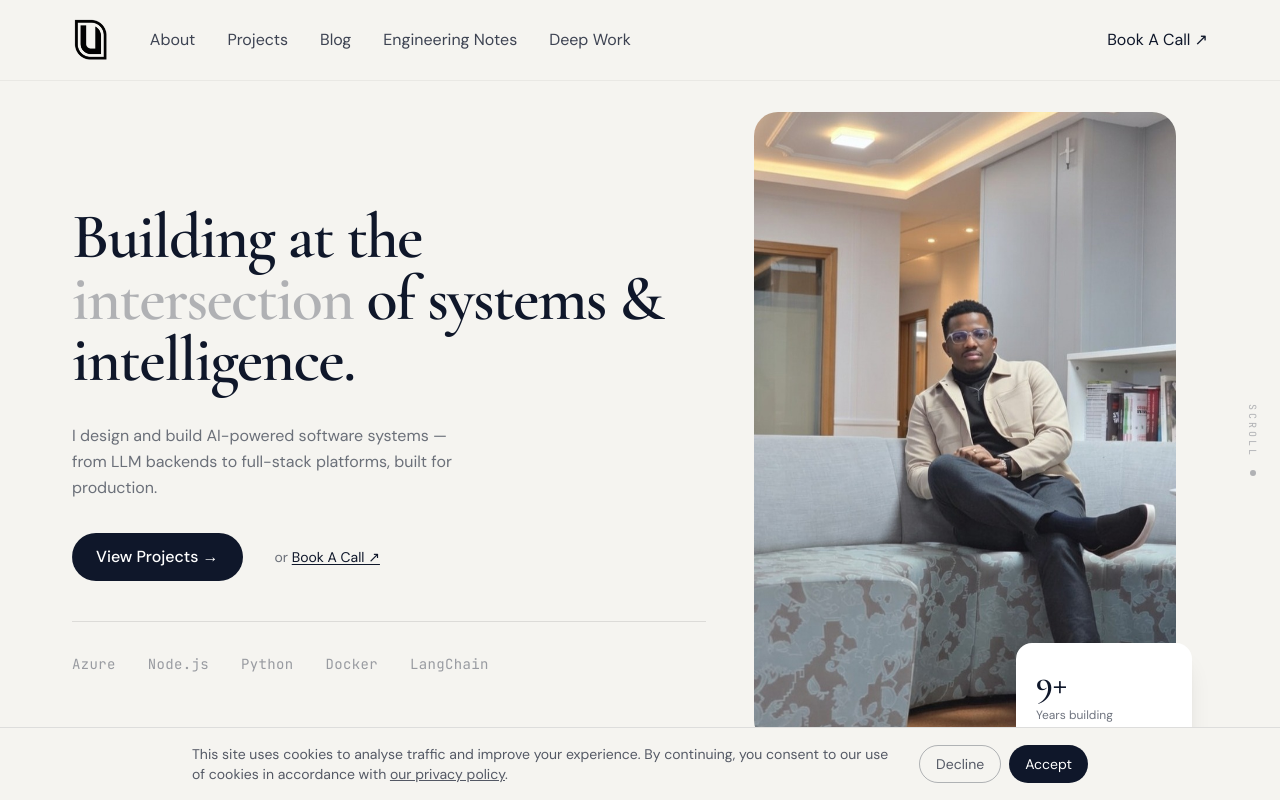
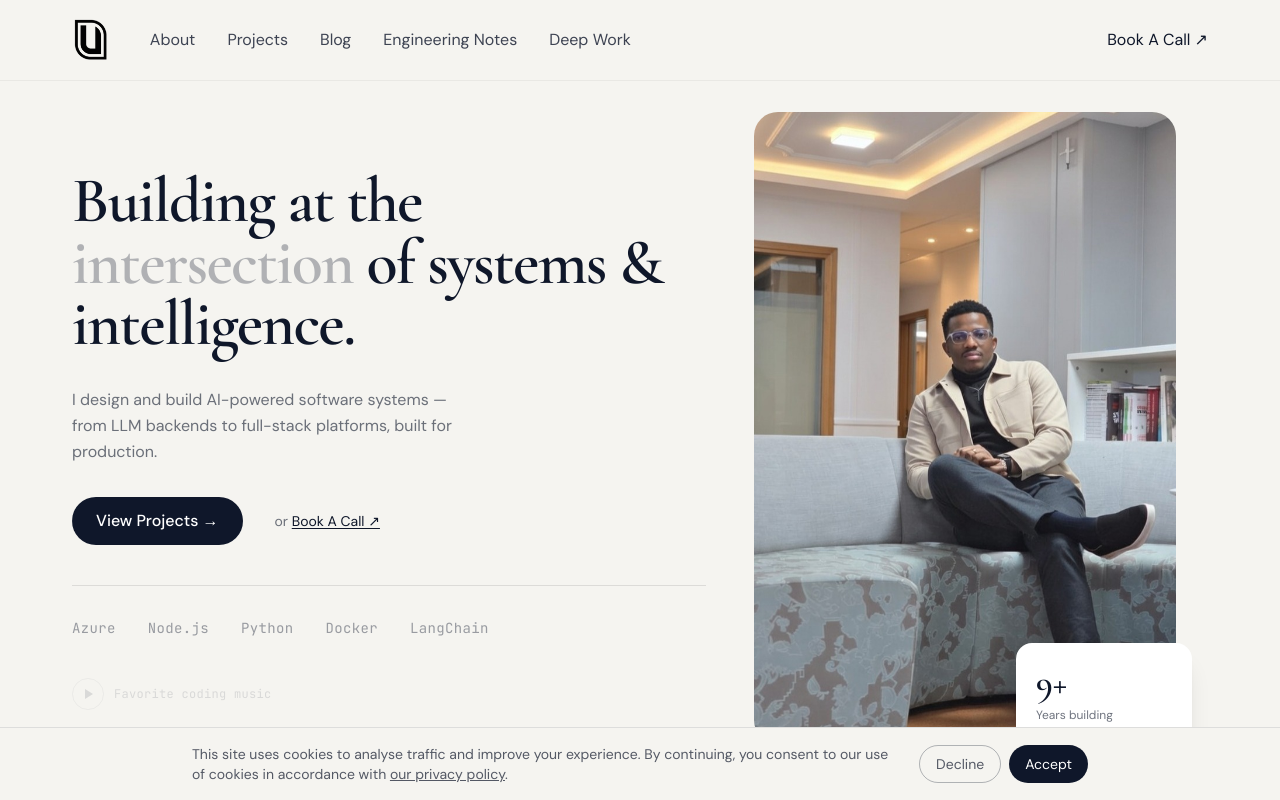
Before and after one commit to UrinrinO/ub_frontend, a React (Vite) app: page / in a window 1280 px wide. Shown: the top 800 px of the page. Built offline with nearby package versions, Linux system fonts and the light colour scheme.

Commit message:
Coding music added

```diff
--- /dev/null
+++ b/src/pages/home/HeroAudio.tsx
@@ -0,0 +1,97 @@
+import { useEffect, useRef, useState } from "react";
+
+export default function HeroAudio({ playerId = "yt-audio-player" }: { playerId?: string }) {
+  const playerRef = useRef<any>(null);
+  const [ready, setReady] = useState(false);
+  const [playing, setPlaying] = useState(false);
+
+  useEffect(() => {
+    function initPlayer() {
+      new (window as any).YT.Player(playerId, {
+        height: "1",
+        width: "1",
+        videoId: "NSRWbIBf_vA",
+        playerVars: {
+          start: 77,
+          autoplay: 0,
+          controls: 0,
+          rel: 0,
+          modestbranding: 1,
+        },
+        events: {
+          onReady: (e: any) => {
+            // Assign from e.target — constructor return is a stub before ready
+            playerRef.current = e.target;
+            e.target.seekTo(77.20, true);
+            setReady(true);
+          },
+          onStateChange: (e: any) => {
+            setPlaying(e.data === 1);
+          },
+        },
+      });
+    }
+
+    if ((window as any).YT?.Player) {
+      initPlayer();
+    } else {
+      const prev = (window as any).onYouTubeIframeAPIReady;
+      (window as any).onYouTubeIframeAPIReady = () => {
+        prev?.();
+        initPlayer();
+      };
+      if (!document.querySelector('script[src*="youtube.com/iframe_api"]')) {
+        const tag = document.createElement("script");
+        tag.src = "https://www.youtube.com/iframe_api";
+        document.head.appendChild(tag);
+      }
+    }
+
+    return () => {
+      playerRef.current?.stopVideo?.();
+      playerRef.current = null;
+    };
+  }, []);
+
+  function toggle() {
+    const player = playerRef.current;
+    if (!player || !ready) return;
+    if (playing) {
+      player.pauseVideo();
+    } else {
+      player.playVideo();
+    }
+  }
+
+  return (
+    <div className="flex items-center gap-3">
+      {/* YouTube iframe — 1×1px, technically visible per ToS */}
+      <div style={{ position: "absolute", width: 1, height: 1, overflow: "hidden" }}>
+        <div id={playerId} />
+      </div>
+
+      <button
+        onClick={toggle}
+        disabled={!ready}
+        aria-label={playing ? "Pause music" : "Play music"}
+        className="flex items-center gap-2.5 text-foreground/40 hover:text-foreground/70 transition disabled:opacity-30 disabled:cursor-not-allowed group"
+      >
+        <span className="flex items-center justify-center w-8 h-8 rounded-full border border-foreground/15 group-hover:border-foreground/30 transition">
+          {playing ? (
+            <svg width="8" height="10" viewBox="0 0 8 10" fill="currentColor">
+              <rect x="0" y="0" width="2.5" height="10" rx="1" />
+              <rect x="5.5" y="0" width="2.5" height="10" rx="1" />
+            </svg>
+          ) : (
+            <svg width="8" height="10" viewBox="0 0 8 10" fill="currentColor" className="translate-x-px">
+              <path d="M0 0l8 5-8 5V0z" />
+            </svg>
+          )}
+        </span>
+        <span className="font-mono text-xs tracking-wide">
+          {playing ? "Now playing" : "Favorite coding music"}
+        </span>
+      </button>
+    </div>
+  );
+}
--- a/src/pages/home/Home.tsx
+++ b/src/pages/home/Home.tsx
@@ -1,6 +1,7 @@
 import { Link } from "react-router-dom";
 import Container from "../../components/layout/Container";
 import Button from "../../components/ui/Button";
+import HeroAudio from "./HeroAudio";
 
 import { motion } from "framer-motion";
 import { fadeUp, fade } from "../../lib/motion";
@@ -103,6 +104,8 @@ export default function Home() {
                     ),
                   )}
                 </motion.div>
+
+                <HeroAudio playerId="yt-audio-desktop" />
               </div>
 
               {/* Right: portrait with margin from right and bottom */}
@@ -135,13 +138,6 @@ export default function Home() {
             </div>
           </Container>
 
-          {/* Vertical scroll indicator */}
-          <div className="absolute right-5 top-1/2 -translate-y-1/2 flex flex-col items-center gap-3">
-            <span className="text-[10px] tracking-[0.3em] text-foreground/30 font-mono uppercase [writing-mode:vertical-rl]">
-              Scroll
-            </span>
-            <span className="w-1.5 h-1.5 rounded-full bg-foreground/30" />
-          </div>
         </div>
 
         {/* ── Mobile ── */}
@@ -190,6 +186,9 @@ export default function Home() {
               </Link>
               <Button variant="secondary">Book A Call →</Button>
             </motion.div>
+            <div className="flex justify-center">
+              <HeroAudio playerId="yt-audio-mobile" />
+            </div>
           </div>
         </div>
       </section>
```
